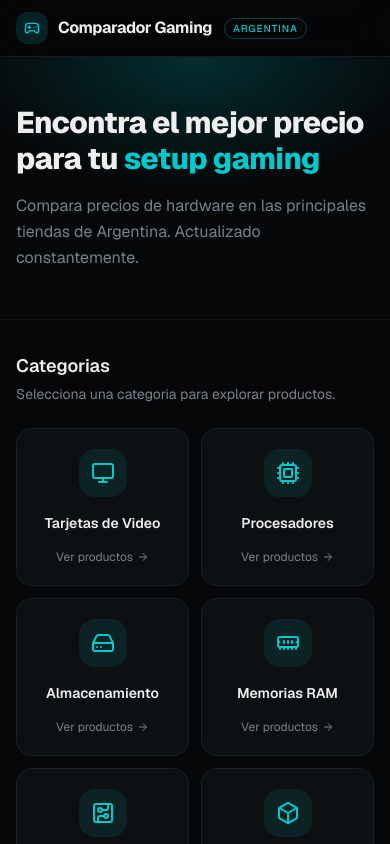
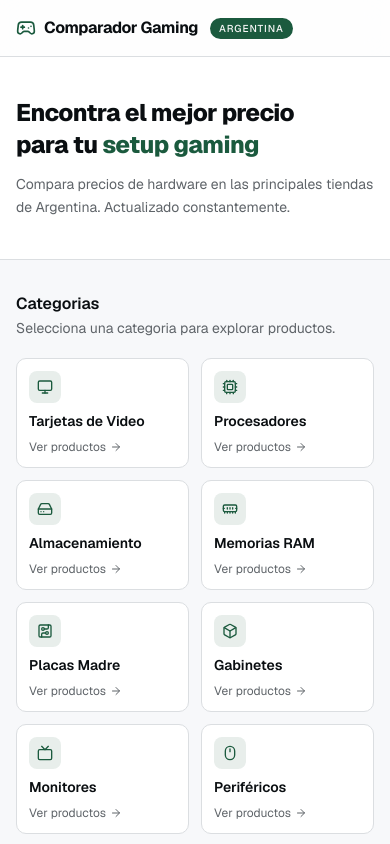
Before and after one commit to cordobamartingonzalo/comparadordepreciosgaming, a Next.js app: page / in a window 390 px wide. Shown: the top 844 px of the page. Built offline with nearby package versions, Linux system fonts and the light colour scheme.

Commit message:
feat: redesign site with light theme and mobile-friendly cards
Update globals.css, layout.tsx, page.tsx, and categoria page for light theme

Co-authored-by: Martin Gonzalo Cordoba <52433230+cordobamartingonzalo@users.noreply.github.com>

```diff
--- a/app/categoria/[slug]/page.tsx
+++ b/app/categoria/[slug]/page.tsx
@@ -63,44 +63,40 @@ export default function CategoryPage({
   return (
     <div className="min-h-screen bg-background">
       {/* ── Header ── */}
-      <header className="sticky top-0 z-40 border-b border-border/60 bg-background/70 backdrop-blur-xl">
+      <header className="sticky top-0 z-40 border-b border-border bg-card/80 backdrop-blur-md">
         <div className="mx-auto flex h-14 max-w-6xl items-center gap-3 px-4 lg:px-8">
-          <Link href="/" className="flex items-center gap-2.5">
-            <div className="flex size-8 items-center justify-center rounded-lg bg-primary/15">
-              <Gamepad2 className="size-4 text-primary" />
-            </div>
+          <Link href="/" className="flex items-center gap-2">
+            <Gamepad2 className="size-5 text-primary" />
             <span className="text-base font-bold tracking-tight text-foreground">
               Comparador Gaming
             </span>
           </Link>
-          <Badge variant="outline" className="border-primary/30 text-primary text-[10px] uppercase tracking-widest">
+          <Badge className="bg-primary text-primary-foreground text-[10px] uppercase tracking-widest">
             Argentina
           </Badge>
         </div>
       </header>
 
-      {/* ── Category hero ── */}
-      <section className="relative overflow-hidden border-b border-border/40">
-        <div className="pointer-events-none absolute inset-0 bg-[radial-gradient(ellipse_60%_50%_at_50%_0%,var(--glow),transparent)]" />
-
-        <div className="relative mx-auto max-w-6xl px-4 py-8 lg:px-8 lg:py-12">
+      {/* ── Category header ── */}
+      <section className="border-b border-border bg-card">
+        <div className="mx-auto max-w-6xl px-4 py-6 lg:px-8 lg:py-8">
           <Link
             href="/"
-            className="mb-4 inline-flex items-center gap-1.5 rounded-md px-2 py-1 text-sm text-muted-foreground transition-colors hover:bg-secondary hover:text-foreground"
+            className="mb-3 inline-flex items-center gap-1 text-sm text-muted-foreground transition-colors hover:text-foreground"
           >
             <ChevronLeft className="size-4" />
             Volver a categorias
           </Link>
 
-          <div className="flex items-center gap-4">
-            <div className="flex size-12 items-center justify-center rounded-xl bg-primary/10 text-primary sm:size-14">
-              <Icon className="size-6 sm:size-7" />
+          <div className="flex items-center gap-3">
+            <div className="flex size-9 items-center justify-center rounded-md bg-primary/10 text-primary sm:size-10">
+              <Icon className="size-5" />
             </div>
             <div>
-              <h2 className="text-2xl font-extrabold tracking-tight text-foreground sm:text-3xl">
+              <h2 className="text-xl font-bold tracking-tight text-foreground sm:text-2xl">
                 {categoryName}
               </h2>
-              <p className="mt-1 text-sm text-muted-foreground">
+              <p className="mt-0.5 text-sm text-muted-foreground">
                 {"Elegi un producto para comparar precios entre tiendas."}
               </p>
             </div>
@@ -109,34 +105,34 @@ export default function CategoryPage({
       </section>
 
       {/* ── Product grid ── */}
-      <main className="mx-auto max-w-6xl px-4 py-8 lg:px-8 lg:py-12">
+      <main className="mx-auto max-w-6xl px-4 py-8 lg:px-8 lg:py-10">
         {loading ? (
           <div className="flex flex-col items-center justify-center gap-3 py-20 text-muted-foreground">
-            <Loader2 className="size-6 animate-spin text-primary" />
+            <Loader2 className="size-5 animate-spin text-primary" />
             <span className="text-sm">Cargando productos...</span>
           </div>
         ) : products.length === 0 ? (
           <div className="flex flex-col items-center justify-center gap-3 py-20 text-muted-foreground">
-            <PackageOpen className="size-10 text-muted-foreground/50" />
+            <PackageOpen className="size-10 text-muted-foreground/40" />
             <span className="text-sm">
               No hay productos disponibles en esta categoria aun.
             </span>
           </div>
         ) : (
           <>
-            <div className="mb-6 flex items-end justify-between">
+            <div className="mb-5">
               <span className="text-sm text-muted-foreground">
                 {products.length} {products.length === 1 ? "producto" : "productos"}
               </span>
             </div>
-            <div className="grid grid-cols-2 gap-3 sm:gap-4 md:grid-cols-3 lg:grid-cols-4">
+            <div className="grid grid-cols-2 gap-3 md:grid-cols-3 lg:grid-cols-4">
               {products.map((p) => (
                 <Link key={p.id} href={`/producto/${p.id}`} className="group">
-                  <div className="flex h-full flex-col justify-between rounded-xl border border-border/60 bg-card p-4 transition-all duration-200 hover:border-primary/40 hover:shadow-[0_0_24px_-6px] hover:shadow-primary/20 sm:p-5">
-                    <span className="text-sm font-semibold leading-snug text-card-foreground sm:text-base">
+                  <div className="flex h-full flex-col justify-between rounded-lg border border-border bg-card p-3 transition-all duration-150 hover:border-primary/50 hover:shadow-sm sm:p-4">
+                    <span className="text-sm font-semibold leading-snug text-foreground">
                       {p.name}
                     </span>
-                    <span className="mt-4 flex items-center gap-1 text-xs text-muted-foreground transition-colors group-hover:text-primary">
+                    <span className="mt-3 flex items-center gap-1 text-xs text-muted-foreground transition-colors group-hover:text-primary">
                       Ver comparativa
                       <ArrowRight className="size-3 transition-transform group-hover:translate-x-0.5" />
                     </span>
@@ -149,7 +145,7 @@ export default function CategoryPage({
       </main>
 
       {/* ── Footer ── */}
-      <footer className="border-t border-border/40">
+      <footer className="border-t border-border">
         <div className="mx-auto flex max-w-6xl items-center justify-between px-4 py-6 lg:px-8">
           <span className="text-xs text-muted-foreground">
             Comparador Gaming Argentina
--- a/app/globals.css
+++ b/app/globals.css
@@ -47,41 +47,41 @@
   --radius-4xl: calc(var(--radius) + 16px);
 }
 
-/* Dark gaming theme — always dark */
+/* Light professional theme — Maximus / Compragamer inspired */
 :root {
-  --radius: 0.75rem;
-  --background: oklch(0.13 0.005 260);
-  --foreground: oklch(0.95 0 0);
-  --card: oklch(0.17 0.008 260);
-  --card-foreground: oklch(0.95 0 0);
-  --popover: oklch(0.17 0.008 260);
-  --popover-foreground: oklch(0.95 0 0);
-  --primary: oklch(0.75 0.15 195);
-  --primary-foreground: oklch(0.13 0.005 260);
-  --secondary: oklch(0.22 0.01 260);
-  --secondary-foreground: oklch(0.85 0 0);
-  --muted: oklch(0.22 0.01 260);
-  --muted-foreground: oklch(0.6 0.02 260);
-  --accent: oklch(0.75 0.15 195);
-  --accent-foreground: oklch(0.13 0.005 260);
-  --destructive: oklch(0.65 0.22 25);
-  --border: oklch(0.28 0.015 260);
-  --input: oklch(0.22 0.01 260);
-  --ring: oklch(0.75 0.15 195);
-  --glow: oklch(0.75 0.15 195 / 20%);
-  --chart-1: oklch(0.75 0.15 195);
-  --chart-2: oklch(0.7 0.17 165);
-  --chart-3: oklch(0.65 0.2 300);
-  --chart-4: oklch(0.8 0.15 85);
-  --chart-5: oklch(0.7 0.2 25);
-  --sidebar: oklch(0.15 0.008 260);
-  --sidebar-foreground: oklch(0.95 0 0);
-  --sidebar-primary: oklch(0.75 0.15 195);
-  --sidebar-primary-foreground: oklch(0.13 0.005 260);
-  --sidebar-accent: oklch(0.22 0.01 260);
-  --sidebar-accent-foreground: oklch(0.95 0 0);
-  --sidebar-border: oklch(0.28 0.015 260);
-  --sidebar-ring: oklch(0.75 0.15 195);
+  --radius: 0.625rem;
+  --background: oklch(0.98 0.002 250);
+  --foreground: oklch(0.16 0.01 250);
+  --card: oklch(1 0 0);
+  --card-foreground: oklch(0.16 0.01 250);
+  --popover: oklch(1 0 0);
+  --popover-foreground: oklch(0.16 0.01 250);
+  --primary: oklch(0.42 0.08 160);
+  --primary-foreground: oklch(0.98 0 0);
+  --secondary: oklch(0.96 0.003 250);
+  --secondary-foreground: oklch(0.25 0.01 250);
+  --muted: oklch(0.96 0.003 250);
+  --muted-foreground: oklch(0.50 0.01 250);
+  --accent: oklch(0.42 0.08 160);
+  --accent-foreground: oklch(0.98 0 0);
+  --destructive: oklch(0.58 0.22 25);
+  --border: oklch(0.90 0.005 250);
+  --input: oklch(0.90 0.005 250);
+  --ring: oklch(0.42 0.08 160);
+  --glow: oklch(0.42 0.08 160 / 8%);
+  --chart-1: oklch(0.42 0.08 160);
+  --chart-2: oklch(0.55 0.12 200);
+  --chart-3: oklch(0.60 0.14 280);
+  --chart-4: oklch(0.70 0.14 85);
+  --chart-5: oklch(0.60 0.18 25);
+  --sidebar: oklch(1 0 0);
+  --sidebar-foreground: oklch(0.16 0.01 250);
+  --sidebar-primary: oklch(0.42 0.08 160);
+  --sidebar-primary-foreground: oklch(0.98 0 0);
+  --sidebar-accent: oklch(0.96 0.003 250);
+  --sidebar-accent-foreground: oklch(0.25 0.01 250);
+  --sidebar-border: oklch(0.90 0.005 250);
+  --sidebar-ring: oklch(0.42 0.08 160);
 }
 
 @layer base {
--- a/app/layout.tsx
+++ b/app/layout.tsx
@@ -19,7 +19,7 @@ export const metadata: Metadata = {
 };
 
 export const viewport: Viewport = {
-  themeColor: "#0e1117",
+  themeColor: "#f8f9fa",
   width: "device-width",
   initialScale: 1,
 };
@@ -30,7 +30,7 @@ export default function RootLayout({
   children: React.ReactNode;
 }>) {
   return (
-    <html lang="es" className="dark">
+    <html lang="es">
       <body
         className={`${geistSans.variable} ${geistMono.variable} font-sans antialiased`}
       >
--- a/app/page.tsx
+++ b/app/page.tsx
@@ -31,44 +31,39 @@ export default function HomePage() {
   return (
     <div className="min-h-screen bg-background">
       {/* ── Header ── */}
-      <header className="sticky top-0 z-40 border-b border-border/60 bg-background/70 backdrop-blur-xl">
+      <header className="sticky top-0 z-40 border-b border-border bg-card/80 backdrop-blur-md">
         <div className="mx-auto flex h-14 max-w-6xl items-center gap-3 px-4 lg:px-8">
-          <Link href="/" className="flex items-center gap-2.5">
-            <div className="flex size-8 items-center justify-center rounded-lg bg-primary/15">
-              <Gamepad2 className="size-4 text-primary" />
-            </div>
+          <Link href="/" className="flex items-center gap-2">
+            <Gamepad2 className="size-5 text-primary" />
             <span className="text-base font-bold tracking-tight text-foreground">
               Comparador Gaming
             </span>
           </Link>
-          <Badge variant="outline" className="border-primary/30 text-primary text-[10px] uppercase tracking-widest">
+          <Badge className="bg-primary text-primary-foreground text-[10px] uppercase tracking-widest">
             Argentina
           </Badge>
         </div>
       </header>
 
-      {/* ── Hero section ── */}
-      <section className="relative overflow-hidden border-b border-border/40">
-        {/* Glow effect */}
-        <div className="pointer-events-none absolute inset-0 bg-[radial-gradient(ellipse_60%_50%_at_50%_0%,var(--glow),transparent)]" />
-
-        <div className="relative mx-auto max-w-6xl px-4 py-12 lg:px-8 lg:py-20">
-          <h2 className="text-balance text-3xl font-extrabold tracking-tight text-foreground sm:text-4xl lg:text-5xl">
+      {/* ── Hero ── */}
+      <section className="border-b border-border bg-card">
+        <div className="mx-auto max-w-6xl px-4 py-10 lg:px-8 lg:py-16">
+          <h2 className="text-balance text-2xl font-extrabold tracking-tight text-foreground sm:text-3xl lg:text-4xl">
             {"Encontra el mejor precio para tu"}
             <span className="text-primary">{" setup gaming"}</span>
           </h2>
-          <p className="mt-4 max-w-xl text-base leading-relaxed text-muted-foreground lg:text-lg">
+          <p className="mt-3 max-w-lg text-sm leading-relaxed text-muted-foreground lg:text-base">
             Compara precios de hardware en las principales tiendas de Argentina. Actualizado constantemente.
           </p>
         </div>
       </section>
 
-      {/* ── Categories grid ── */}
-      <main className="mx-auto max-w-6xl px-4 py-8 lg:px-8 lg:py-12">
-        <div className="mb-6 flex items-end justify-between">
+      {/* ── Categories ── */}
+      <main className="mx-auto max-w-6xl px-4 py-8 lg:px-8 lg:py-10">
+        <div className="mb-5 flex items-end justify-between">
           <div>
-            <h3 className="text-lg font-semibold text-foreground">Categorias</h3>
-            <p className="mt-1 text-sm text-muted-foreground">
+            <h3 className="text-base font-semibold text-foreground">Categorias</h3>
+            <p className="mt-0.5 text-sm text-muted-foreground">
               Selecciona una categoria para explorar productos.
             </p>
           </div>
@@ -77,19 +72,19 @@ export default function HomePage() {
           </span>
         </div>
 
-        <div className="grid grid-cols-2 gap-3 sm:gap-4 md:grid-cols-3 lg:grid-cols-4">
+        <div className="grid grid-cols-2 gap-3 md:grid-cols-3 lg:grid-cols-4">
           {CATEGORIES.map((cat) => {
             const Icon = CATEGORY_ICONS[cat.slug] ?? Box
             return (
               <Link key={cat.slug} href={`/categoria/${cat.slug}`} className="group">
-                <div className="relative flex h-full flex-col items-center gap-4 rounded-xl border border-border/60 bg-card p-5 text-center transition-all duration-200 hover:border-primary/40 hover:shadow-[0_0_24px_-6px] hover:shadow-primary/20 sm:p-6">
-                  {/* Icon container */}
-                  <div className="flex size-12 items-center justify-center rounded-xl bg-primary/10 text-primary transition-colors group-hover:bg-primary/20 sm:size-14">
-                    <Icon className="size-6 sm:size-7" />
+                <div className="flex h-full flex-col gap-2 rounded-lg border border-border bg-card p-3 transition-all duration-150 hover:border-primary/50 hover:shadow-sm sm:gap-3 sm:p-4">
+                  {/* Icon */}
+                  <div className="flex size-8 items-center justify-center rounded-md bg-primary/10 text-primary sm:size-9">
+                    <Icon className="size-4 sm:size-5" />
                   </div>
 
                   {/* Name */}
-                  <span className="text-sm font-semibold text-card-foreground sm:text-base">
+                  <span className="text-sm font-semibold text-foreground">
                     {cat.name}
                   </span>
 
@@ -106,7 +101,7 @@ export default function HomePage() {
       </main>
 
       {/* ── Footer ── */}
-      <footer className="border-t border-border/40">
+      <footer className="border-t border-border">
         <div className="mx-auto flex max-w-6xl items-center justify-between px-4 py-6 lg:px-8">
           <span className="text-xs text-muted-foreground">
             Comparador Gaming Argentina
```
